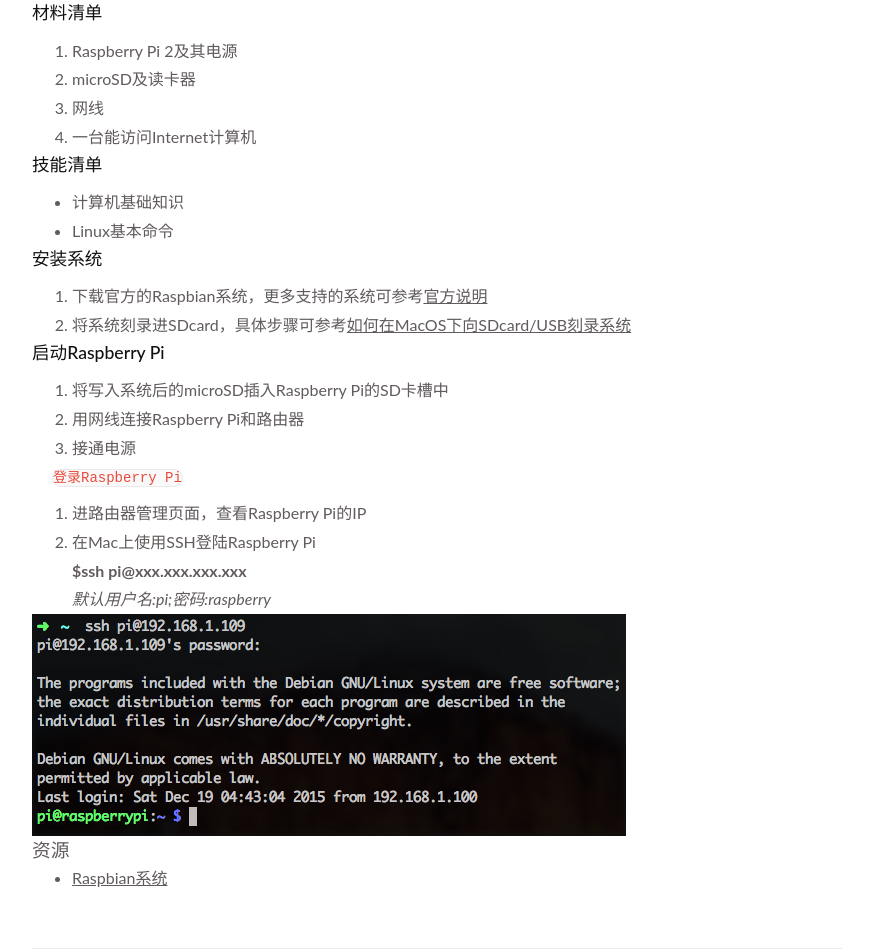
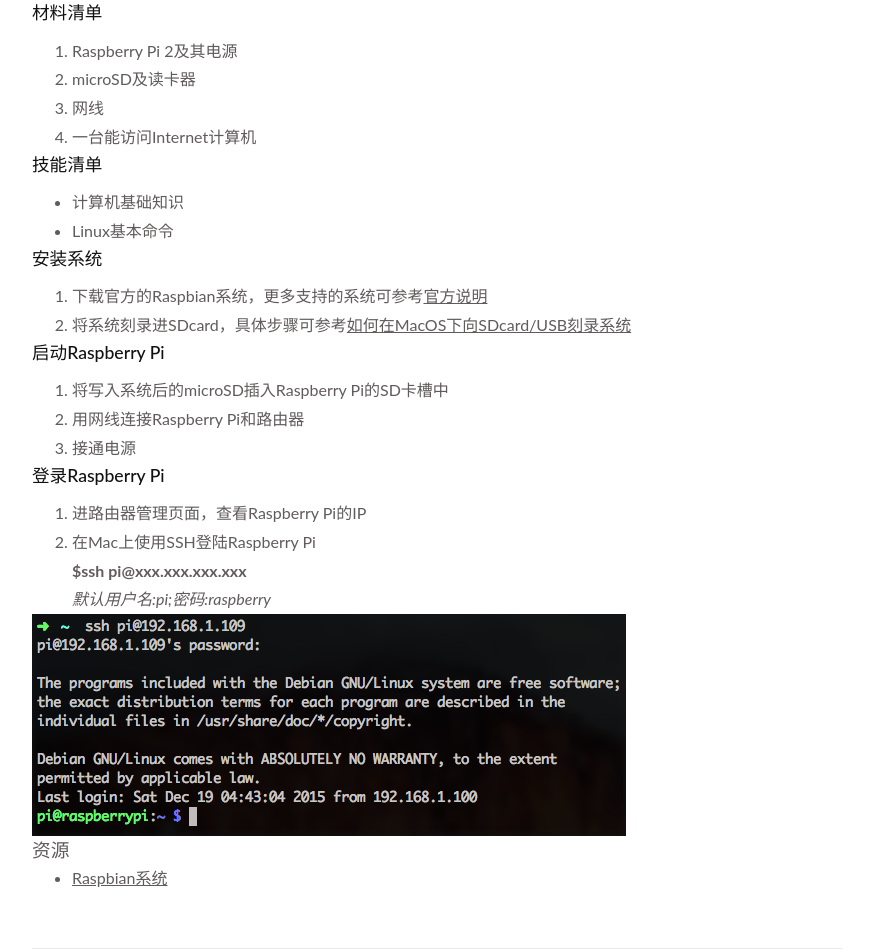
Before and after one commit to modx-space/shawzt.github.io, a Jekyll site: the page built from _posts/2017-01-22-setup-raspberry.md, in a window 1280 px wide. Shown: the part 1485-2437 px from the top of the page, without its empty margins (203-1076 px from the left). Built offline with Jekyll 4.4.1, drawn with Linux system fonts in a browser that asks for light colours; comment, search, counter and statistics services are not loaded.

Commit message:
Fix markdown

```diff
--- a/_posts/2017-01-22-setup-raspberry.md
+++ b/_posts/2017-01-22-setup-raspberry.md
@@ -31,7 +31,7 @@ tags: [树莓派]
 2. 用网线连接Raspberry Pi和路由器
 3. 接通电源
 
-#### `登录Raspberry Pi`
+#### 登录Raspberry Pi
 1. 进路由器管理页面，查看Raspberry Pi的IP
 2. 在Mac上使用SSH登陆Raspberry Pi
   **$ssh pi@xxx.xxx.xxx.xxx**
```
Also changed, not shown: _posts/2017-01-26-fix-raspbian-no-space.md (+1 -1 lines).
